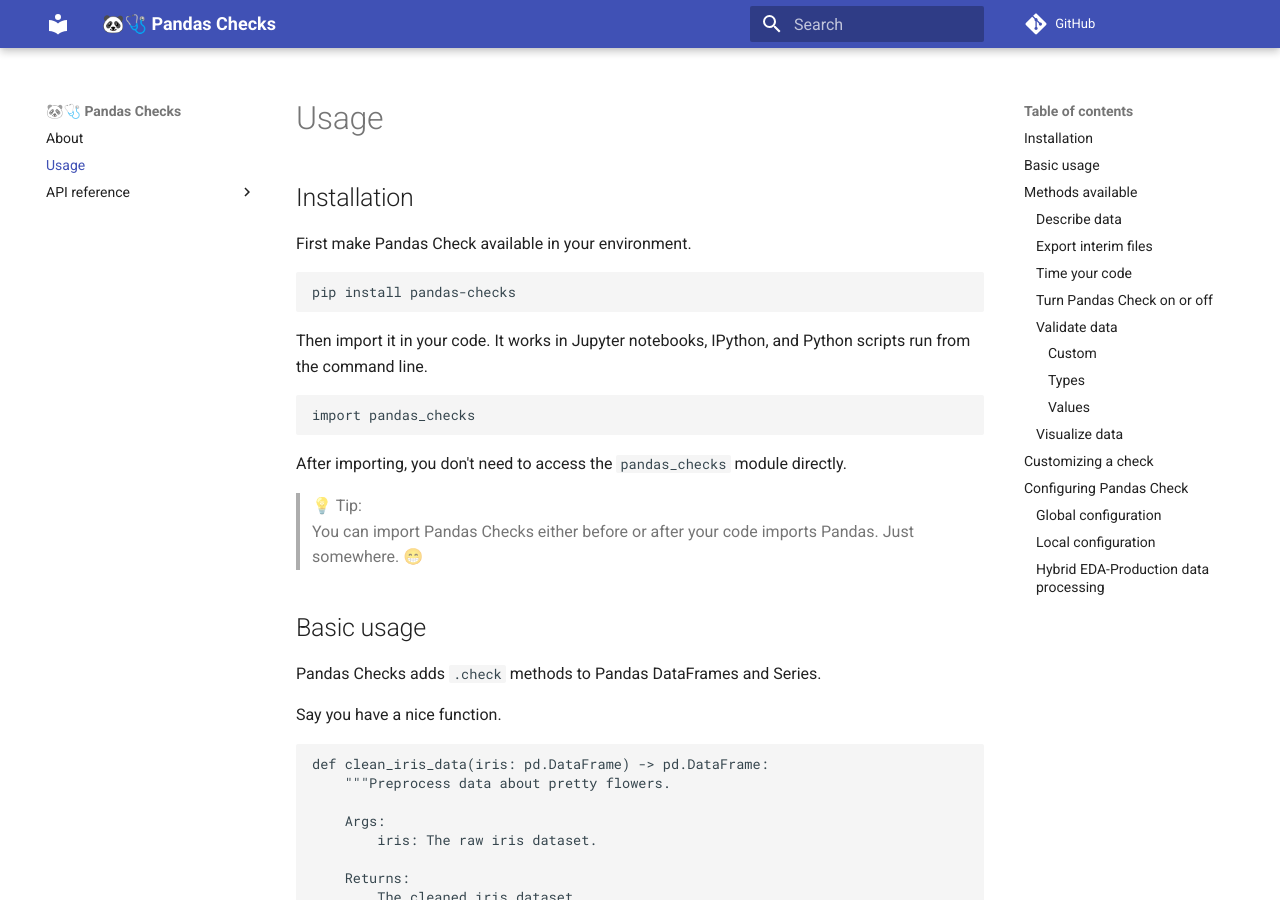
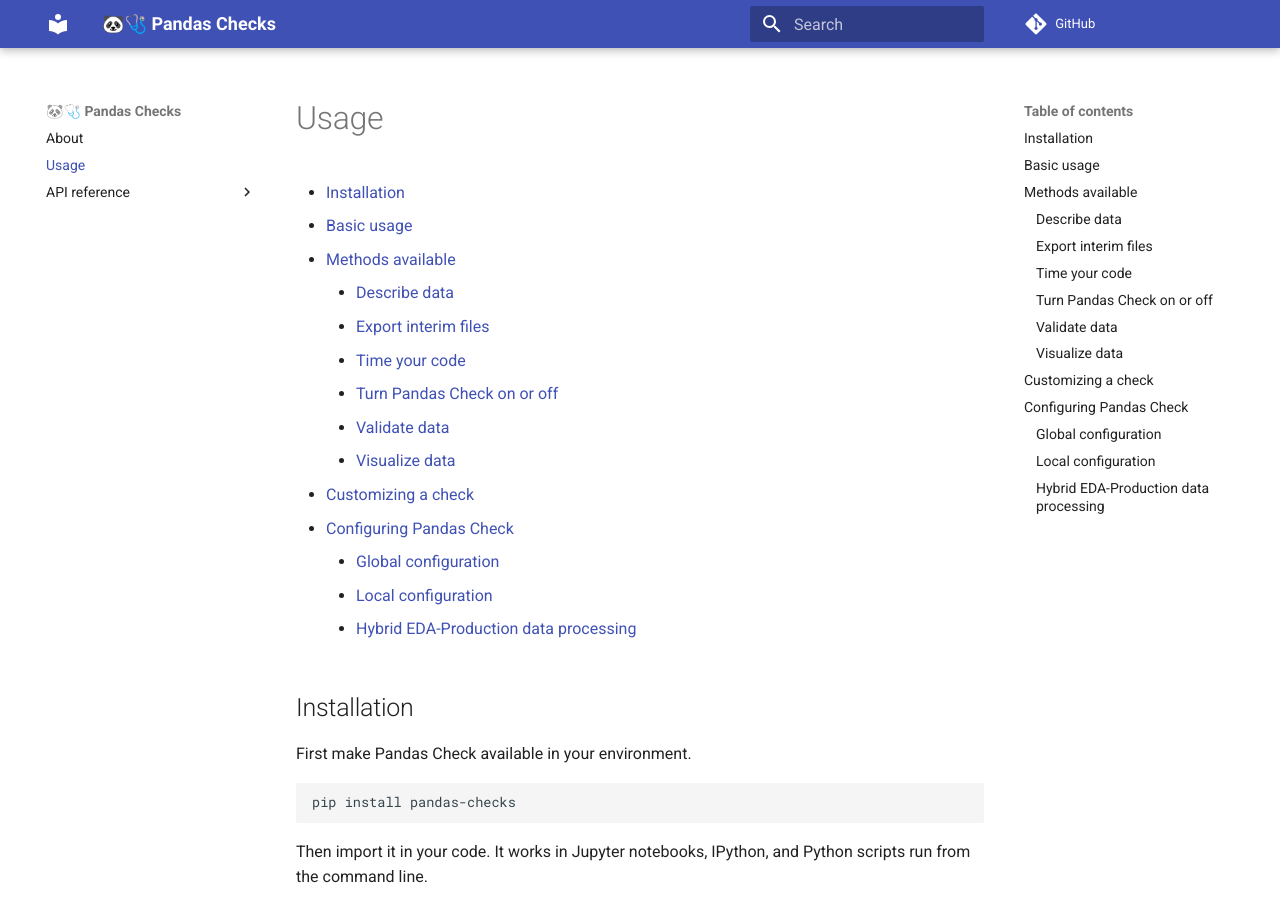
Before and after one commit to cparmet/pandas-checks, an MkDocs documentation site: the page built from docs/usage.md, in a window 1280 px wide and 900 px high. Built offline with MkDocs 1.6.1 and Material for MkDocs 9.7.7, drawn with Linux system fonts in a browser that asks for light colours; comment, search, counter and statistics services are not loaded; some of the changed text lies outside the part shown.

Commit message:
Add TOCs to docs

```diff
--- a/docs/usage.md
+++ b/docs/usage.md
@@ -119,16 +123,21 @@
 - `.check.enable_checks()`: Run checks again. - [DataFrame](https://cparmet.github.io/pandas-checks/API%20reference/DataFrameChecks/#pandas_checks.DataFrameChecks.DataFrameChecks.enable_checks) | [Series](https://cparmet.github.io/pandas-checks/API%20reference/SeriesChecks/#pandas_checks.SeriesChecks.SeriesChecks.enable_checks)
 
 ### Validate data
-#### Custom
+Custom:
+
 - `.check.assert_data()`: Check that data passes an arbitrary condition - [DataFrame](https://cparmet.github.io/pandas-checks/API%20reference/DataFrameChecks/#pandas_checks.DataFrameChecks.DataFrameChecks.assert_data) | [Series](https://cparmet.github.io/pandas-checks/API%20reference/SeriesChecks/#pandas_checks.SeriesChecks.SeriesChecks.assert_data)
-#### Types
+
+Types:
+
 - `.check.assert_datetime()` - [DataFrame](https://cparmet.github.io/pandas-checks/API%20reference/DataFrameChecks/#pandas_checks.DataFrameChecks.DataFrameChecks.assert_datetime) | [Series](https://cparmet.github.io/pandas-checks/API%20reference/SeriesChecks/#pandas_checks.SeriesChecks.SeriesChecks.assert_datetime)
 - `.check.assert_float()` - [DataFrame](https://cparmet.github.io/pandas-checks/API%20reference/DataFrameChecks/#pandas_checks.DataFrameChecks.DataFrameChecks.assert_float) | [Series](https://cparmet.github.io/pandas-checks/API%20reference/SeriesChecks/#pandas_checks.SeriesChecks.SeriesChecks.assert_float)
 - `.check.assert_int()` - [DataFrame](https://cparmet.github.io/pandas-checks/API%20reference/DataFrameChecks/#pandas_checks.DataFrameChecks.DataFrameChecks.assert_int) | [Series](https://cparmet.github.io/pandas-checks/API%20reference/SeriesChecks/#pandas_checks.SeriesChecks.SeriesChecks.assert_int)
 - `.check.assert_str()` - [DataFrame](https://cparmet.github.io/pandas-checks/API%20reference/DataFrameChecks/#pandas_checks.DataFrameChecks.DataFrameChecks.assert_str) | [Series](https://cparmet.github.io/pandas-checks/API%20reference/SeriesChecks/#pandas_checks.SeriesChecks.SeriesChecks.assert_str)
 - `.check.assert_timedelta()` - [DataFrame](https://cparmet.github.io/pandas-checks/API%20reference/DataFrameChecks/#pandas_checks.DataFrameChecks.DataFrameChecks.assert_timedelta) | [Series](https://cparmet.github.io/pandas-checks/API%20reference/SeriesChecks/#pandas_checks.SeriesChecks.SeriesChecks.assert_timedelta)
 - `.check.assert_type()` - [DataFrame](https://cparmet.github.io/pandas-checks/API%20reference/DataFrameChecks/#pandas_checks.DataFrameChecks.DataFrameChecks.assert_type) | [Series](https://cparmet.github.io/pandas-checks/API%20reference/SeriesChecks/#pandas_checks.SeriesChecks.SeriesChecks.assert_type)
-#### Values
+
+Values:
+
 - `.check.assert_all_nulls()` - [DataFrame](https://cparmet.github.io/pandas-checks/API%20reference/DataFrameChecks/#pandas_checks.DataFrameChecks.DataFrameChecks.assert_all_nulls) | [Series](https://cparmet.github.io/pandas-checks/API%20reference/SeriesChecks/#pandas_checks.SeriesChecks.SeriesChecks.assert_all_nulls)
 - `.check.assert_less_than()` - [DataFrame](https://cparmet.github.io/pandas-checks/API%20reference/DataFrameChecks/#pandas_checks.DataFrameChecks.DataFrameChecks.assert_less_than) | [Series](https://cparmet.github.io/pandas-checks/API%20reference/SeriesChecks/#pandas_checks.SeriesChecks.SeriesChecks.assert_less_than)
 - `.check.assert_greater_than()` - [DataFrame](https://cparmet.github.io/pandas-checks/API%20reference/DataFrameChecks/#pandas_checks.DataFrameChecks.DataFrameChecks.assert_greater_than) | [Series](https://cparmet.github.io/pandas-checks/API%20reference/SeriesChecks/#pandas_checks.SeriesChecks.SeriesChecks.assert_greater_than)
--- a/mkdocs.yml
+++ b/mkdocs.yml
@@ -9,3 +9,6 @@
 theme:
   name: material
 repo_url: https://github.com/cparmet/pandas-checks/
+
+markdown_extensions:
+  - toc
```
Also changed, not shown: other parts of docs/usage.md (+5 -1 lines), docs/index.md (+5 -1 lines).
